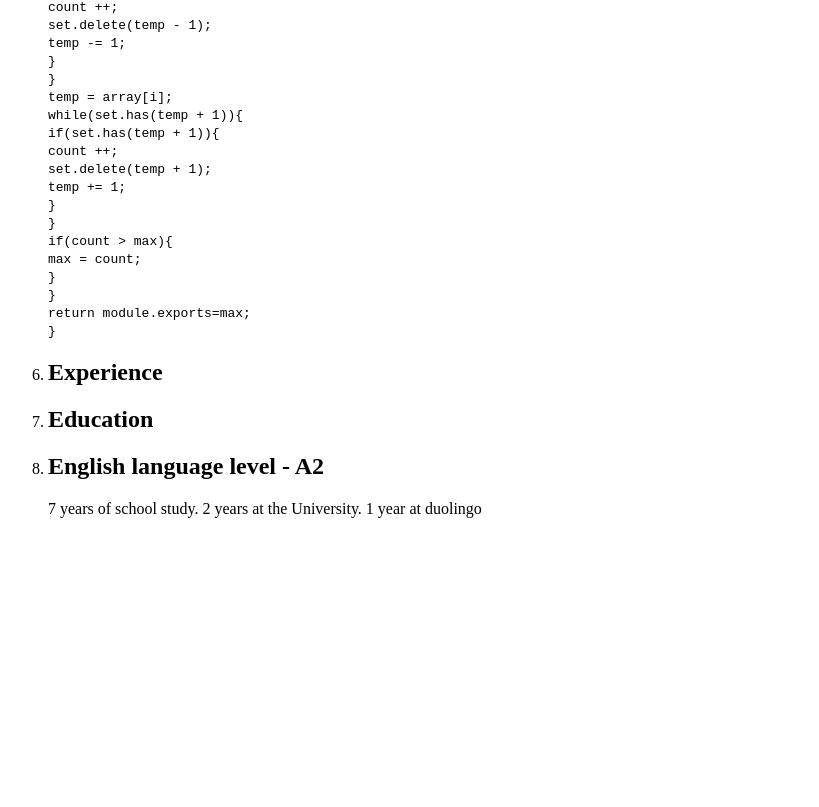
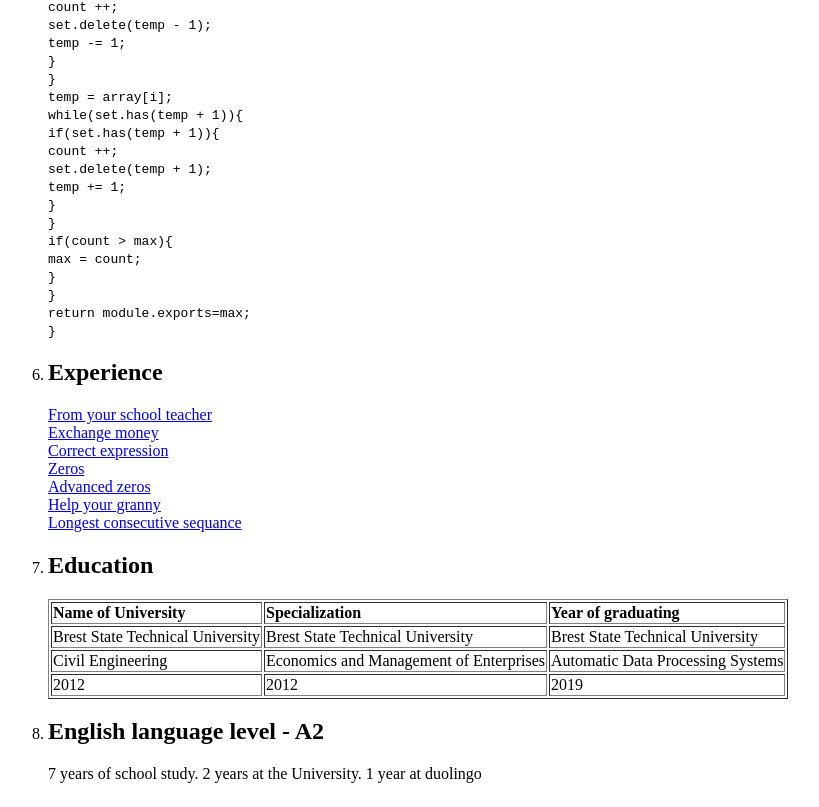
Before and after one commit to halaveika/rsschool-codejam1-cv, a plain HTML site: page index.html in a window 1280 px wide. Shown: the part 2182-2989 px from the top of the page, without its empty margins (0-819 px from the left). Before the commit the page ends 2724 px from the top, so only its background shows below. Drawn offline with Linux system fonts and the light colour scheme.

Commit message:
doc: add table

```diff
--- a/index.html
+++ b/index.html
@@ -82,9 +82,37 @@
               </code>
           </li>
           <li><h2>Experience<br></h2>
-
+            <a href="https://github.com/halaveika/quadratic-equation">From your school teacher</a><br>
+            <a href="https://github.com/halaveika/Money-Exchange">Exchange money</a><br>
+            <a href="https://github.com/halaveika/additional_5">Correct expression</a><br>
+            <a href="https://github.com/halaveika/zeros">Zeros</a><br>
+            <a href="https://github.com/halaveika/advanced-zeros">Advanced zeros</a><br>
+            <a href="https://github.com/halaveika/additional_7">Help your granny</a><br>
+            <a href="https://github.com/halaveika/longest-consecutive-sequence">Longest consecutive sequance</a>
           </li>
           <li><h2>Education<br></h2>
+              <table border="1">
+                  <tr>
+                    <th>Name of University</th>
+                    <th>Specialization</th>
+                    <th>Year of graduating</th>
+                  </tr>
+                  <tr>
+                    <td>Brest State Technical University</td>
+                    <td>Brest State Technical University</td>
+                    <td>Brest State Technical University</td>
+                  </tr>
+                  <tr>
+                    <td>Civil Engineering</td>
+                    <td>Economics and Management of Enterprises</td>
+                    <td>Automatic Data Processing Systems</td>
+                  </tr>
+                  <tr>
+                    <td>2012</td>
+                    <td>2012</td>
+                    <td>2019</td>
+                  </tr>
+                </table>
           </li>
           <li><h2>English language level - A2<br></h2>
             <p>
```
